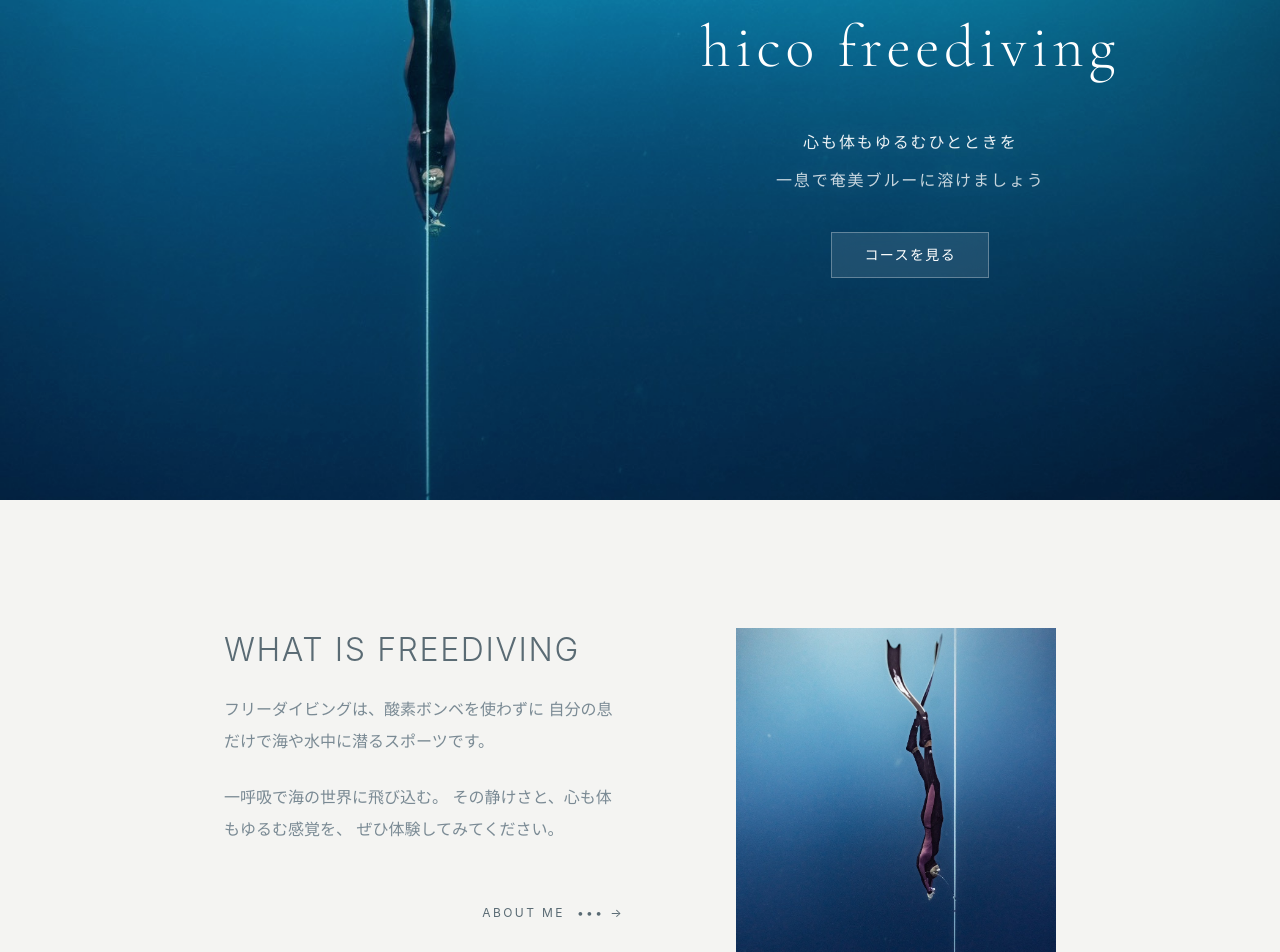
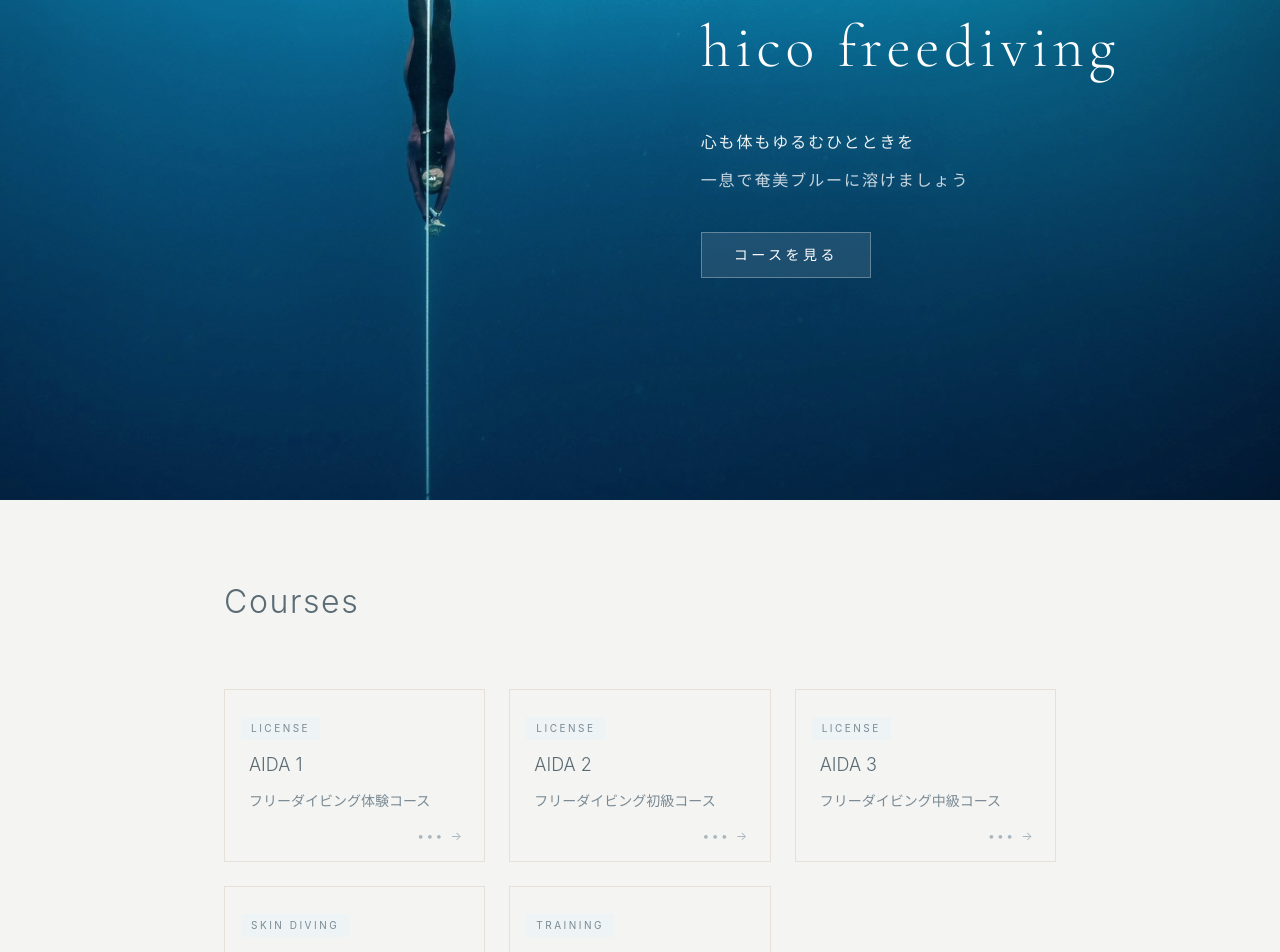
Before and after one commit to ikucha-portfolio/freediving-site, a React (Vite) app: page / in a window 1280 px wide. Shown: the part 300-1252 px from the top of the page. Built offline with nearby package versions, Linux system fonts and the light colour scheme; a web font is replaced by a local one.

Commit message:
HeroセクションのUI調整完了。スマホとPCでのレイアウトを最適化し、vhベースで安定化。iPadは許容範囲で対応。

```diff
--- a/src/pages/Home.jsx
+++ b/src/pages/Home.jsx
@@ -25,36 +25,65 @@ export default function Home() {
 
   return (
     <main className="bg-[#f4f4f2]">
-
 {/* HERO */}
 <section className="relative w-full h-screen pt-20 overflow-hidden">
+
+  {/* 背景 */}
   <div className="absolute inset-0">
     <img
       src="/images/hero2.jpeg"
       alt="Freediving"
-            className="w-full h-full object-cover"
-            style={{ filter: "saturate(0.9) brightness(1.05)" }}
+      className="w-full h-full object-cover md:object-[65%_center] lg:object-[70%_center]"
+      style={{
+        objectPosition: "15% center", // スマホ：被写体を右寄りに
+        filter: "saturate(0.9) brightness(1.05)"
+      }}
     />
   </div>
 
+  {/* コンテンツ */}
   <div className="relative z-10 h-full flex items-center">
-          <div className="max-w-5xl mx-auto w-full px-8 flex justify-end">
-            <div className="max-w-xl text-white space-y-8 text-center">
+    <div
+      className="
+        max-w-5xl mx-auto w-full
+        px-6 md:px-8
+        flex
+        justify-start lg:justify-end
+      "
+    >
 
+      <div
+        className="
+          max-w-xl
+          ml-4 md:ml-6 lg:ml-0
+          text-white
+          space-y-6 md:space-y-8
+          text-left
+          -mt-[10vh] lg:mt-0
+        "
+      >
+
+        {/* タイトル */}
         <h1
           translate="no"
-                className="notranslate text-4xl md:text-6xl font-extralight tracking-[0.08em] leading-[1.5]"
+          className="
+            notranslate
+            text-[28px] md:text-4xl lg:text-6xl
+            font-extralight tracking-[0.08em]
+            leading-[1.4] md:leading-[1.5]
+          "
           style={{ fontFamily: "'Cormorant Garamond', serif" }}
         >
           hico freediving
         </h1>
 
+        {/* コピー */}
         <p
           className="
-    text-sm md:text-base
+            text-[13px] md:text-base
             bg-gradient-to-b from-white to-white/70
             bg-clip-text text-transparent
-    leading-[2.4]
+            leading-[2.2] md:leading-[2.4]
             tracking-[0.12em]
             font-light
             drop-shadow-[0_0_10px_rgba(255,255,255,0.2)]
@@ -65,12 +94,17 @@ export default function Home() {
           一息で奄美ブルーに溶けましょう
         </p>
 
+        {/* CTA */}
         <Link
           to="/course"
-                className="inline-block px-8 py-3 text-sm tracking-widest
+          className="
+            inline-block px-8 py-3
+            text-[12px] md:text-sm
+            tracking-[0.25em]
             bg-white/10 border border-white/30 text-white
             backdrop-blur-md
-                hover:bg-white/20 transition-all duration-300"
+            hover:bg-white/20 transition-all duration-300
+          "
         >
           コースを見る
         </Link>
@@ -79,60 +113,6 @@ export default function Home() {
     </div>
   </div>
 </section>
-
-      {/* Freediving */}
-      <Section className= "pt-24 md:pt-32 bg-[#f4f4f2]">
-        <Container>
-
-          <TwoColumn variant="compact">
-
-            <div className="space-y-5">
-
-              <TitleBlock>
-                <span translate="no" className="notranslate">
-                  WHAT IS FREEDIVING
-                </span>
-              </TitleBlock>
-
-              <BodyText>
-                <p>
-                  フリーダイビングは、酸素ボンベを使わずに
-                  自分の息だけで海や水中に潜るスポーツです。
-                </p>
-
-                <p>
-                  一呼吸で海の世界に飛び込む。
-                  その静けさと、心も体もゆるむ感覚を、
-                  ぜひ体験してみてください。
-                </p>
-              </BodyText>
-
-              <div className="pt-10 space-y-6 flex flex-col items-end">
-
-                <Link to="/about" className="group text-xs tracking-[0.2em] text-[#5a6b74]">
-                  <span className="inline-flex items-center gap-3">
-                    ABOUT ME
-                    <span className="transition-transform duration-300 group-hover:translate-x-1">
-                      ••• →
-                    </span>
-                  </span>
-                </Link>
-
-              </div>
-            </div>
-
-            <div className="flex justify-end">
-              <img
-                src="/images/freediving.jpeg"
-                alt="Freediver"
-                className="w-[260px] md:w-[320px] aspect-[3/4] object-cover"
-              />
-            </div>
-
-          </TwoColumn>
-
-        </Container>
-      </Section>
 
 {/* Courses */}
 <Section variant="compact" className="bg-[#f4f4f2]">
```
Lines whose indentation alone changed are shown as unchanged.
